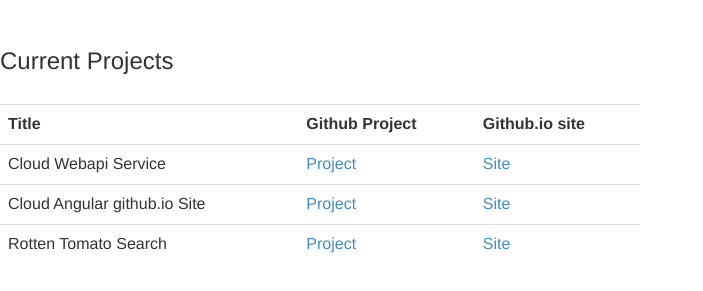
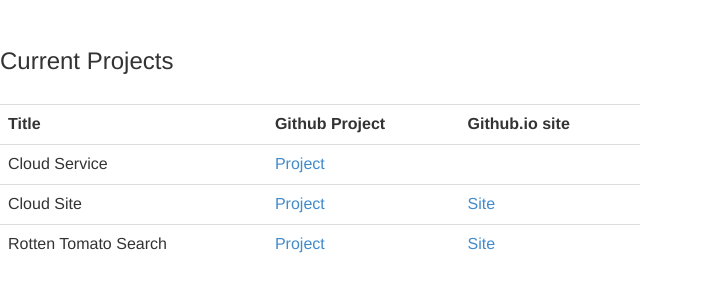
Before and after one commit to dankahle/dankahle.github.io, a plain HTML site: page index.html in a window 1280 px wide. Shown: the part 75-366 px from the top of the page, without its empty margins (0-703 px from the left). Drawn offline with Linux system fonts and the light colour scheme.

Commit message:
took site out of cloud entry

```diff
--- a/index.html
+++ b/index.html
@@ -15,12 +15,12 @@
 			<th>Github.io site</th>
 		</tr>
 		<tr>
-			<td>Cloud Webapi Service</td>
+			<td>Cloud Service</td>
 			<td><a href="https://github.com/dankahle/cloud">Project</a></td>
-			<td><a href="https://dankahle.github.io/cloud">Site</a></td>
+			<td></td>
 		</tr>
 		<tr>
-			<td>Cloud Angular github.io Site</td>
+			<td>Cloud Site</td>
 			<td><a href="https://github.com/dankahle/cloud-one-vs">Project</a></td>
 			<td><a href="https://dankahle.github.io/cloud-one-vs">Site</a></td>
 		</tr>
```
